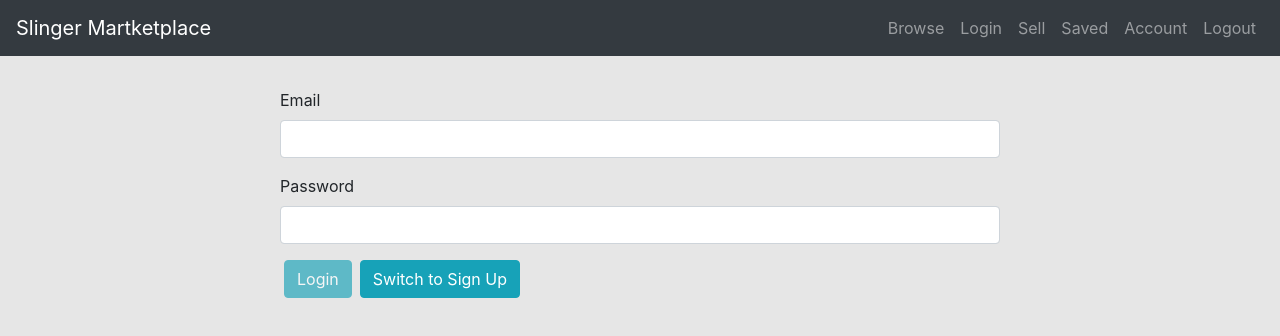
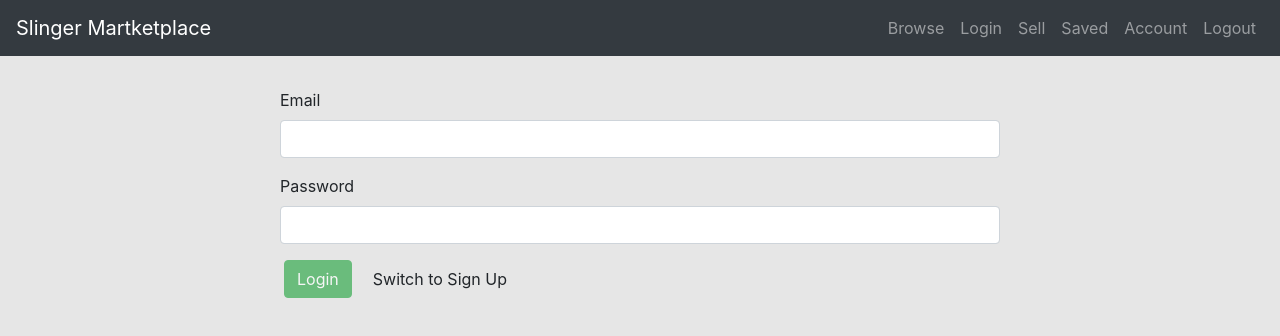
Before and after one commit to TPSreports2020/slanger, an Angular app: page /auth in a window 1280 px wide. Shown: the top 336 px of the page. Built offline with nearby package versions, Linux system fonts and the light colour scheme.

Commit message:
3 files modified

```diff
--- a/src/app/auth/auth.component.html
+++ b/src/app/auth/auth.component.html
@@ -37,13 +37,13 @@
       </div>
       <div>
         <button
-        class="btn btn-info mx-1"
+        class="btn btn-success mx-1"
         type="submit"
         [disabled]="authForm.invalid">
         {{ loginMode ? 'Login' : 'Sign Up'}}
         </button>
         <button
-        class="btn btn-info mx-1"
+        class="btn btn-dar mx-1"
         type="button"
         (click)="onSwitchMode()">
         Switch to {{ loginMode ? 'Sign Up' : 'Login' }}
--- a/src/app/browse/search/search.component.css
+++ b/src/app/browse/search/search.component.css
@@ -1,4 +1,4 @@
 .main-form-wrapper {
   margin-top: 30px;
-  margin-bottom: 30p;
+  margin-bottom: 30px;
 }
--- a/src/app/post-form/post-form.component.html
+++ b/src/app/post-form/post-form.component.html
@@ -1,11 +1,11 @@
 <div class="row">
-    <div
+    <!-- <div
       class="col-md-6 formWrapper"
       >
       <img
         [src]="img.value"
         alt="">
-    </div>
+    </div> -->
 
     <div class="col-md-6 formWrapper">
       <form [formGroup]="sellForm" (ngSubmit)="onSubmit()">
--- a/src/app/saved/saved.component.css
+++ b/src/app/saved/saved.component.css
@@ -4,8 +4,8 @@
 }
 
 .card {
-  /* margin-bottom: 2rem;
-  width: 18rem; */
+  margin-bottom: 2rem;
+  width: 275px;
 }
 
 .card-btns {
```
